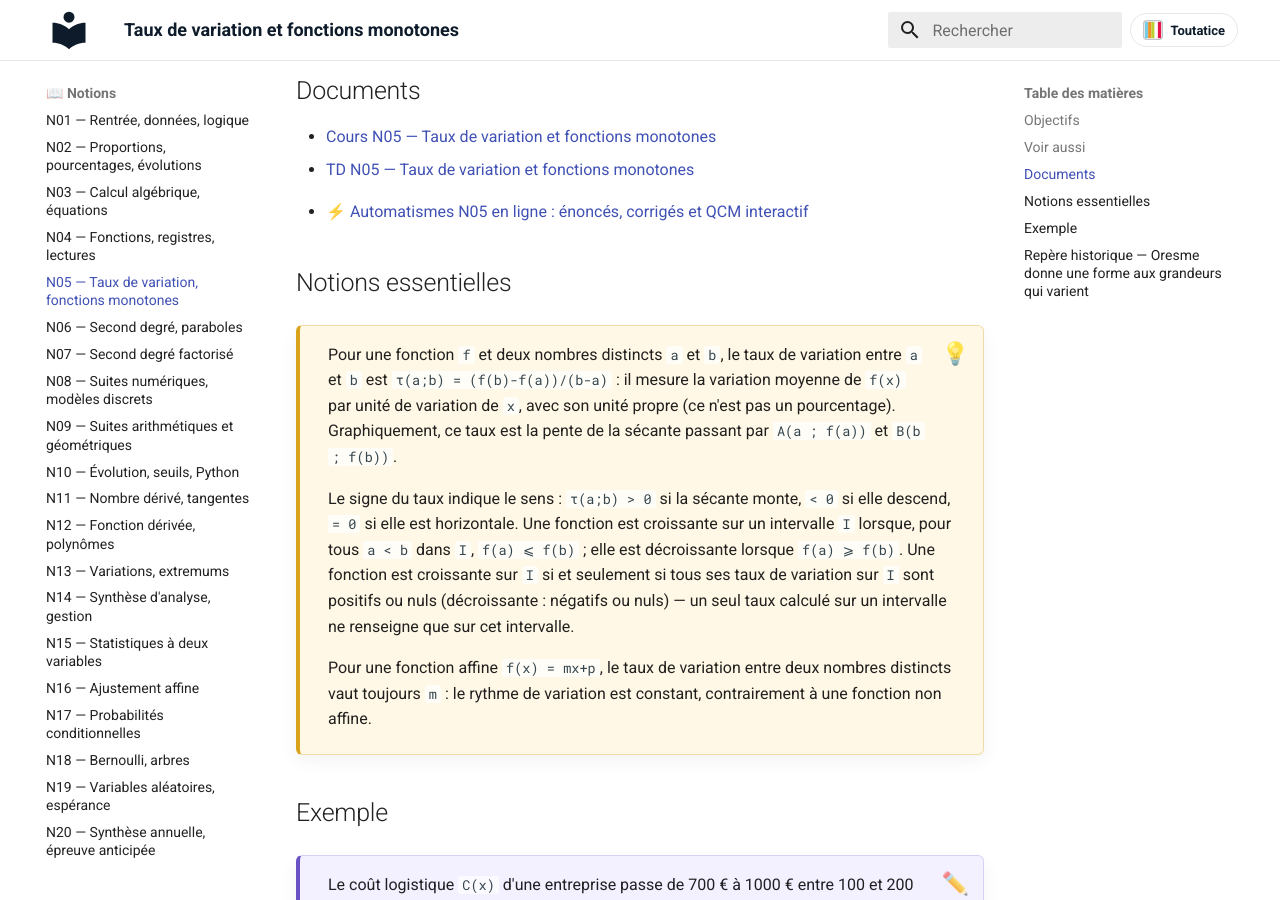
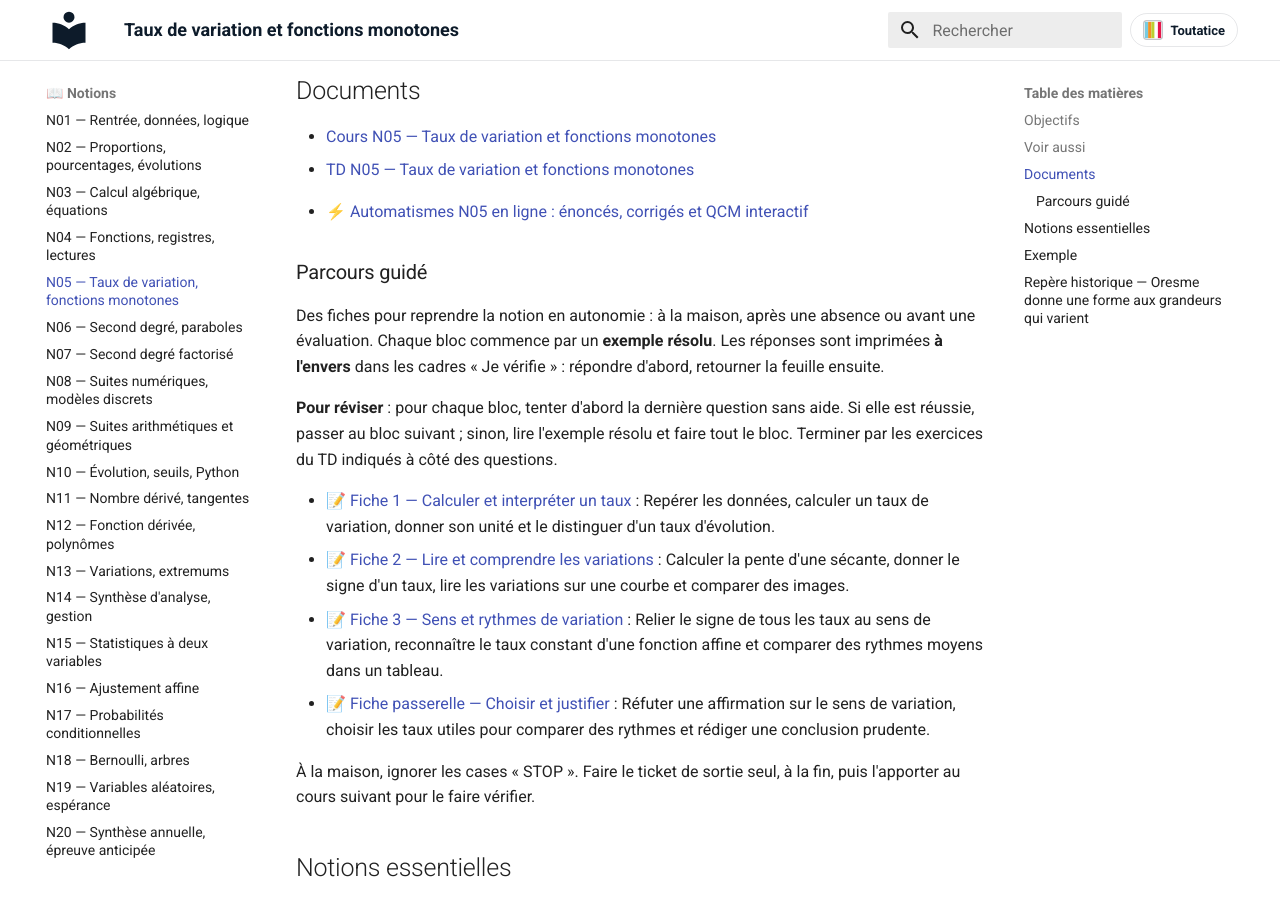
Before and after one commit to vnicolle56610/maths-1stmg, an MkDocs documentation site: the page built from docs/notions/N05-taux-variation-fonctions.md, in a window 1280 px wide and 900 px high, scrolled down 763 px. Built offline with MkDocs 1.6.1 and Material for MkDocs 9.7.7, drawn with Linux system fonts in a browser that asks for light colours.

Commit message:
Publication automatique : 6 fichier(s) copié(s), 1 page(s) mise(s) à jour
Fichiers copiés :
  - docs/cours/COURS_N05_TAUX_VARIATION_FONCTIONS_MONOTONES.pdf
  - docs/parcours-guide/PARCOURS_GUIDE_N05_FICHE_1.pdf
  - docs/parcours-guide/PARCOURS_GUIDE_N05_FICHE_2.pdf
  - docs/parcours-guide/PARCOURS_GUIDE_N05_FICHE_3.pdf
  - docs/parcours-guide/PARCOURS_GUIDE_N05_FICHE_4.pdf
  - docs/td/TD_N05_TAUX_VARIATION_FONCTIONS_MONOTONES.pdf

Pages mises à jour :
  - docs/notions/N05-taux-variation-fonctions.md

Autres fichiers :
  - publication_manifest.json

Généré par le protocole de publication (publier_ressources_site.py / publier_ressources_gui.py).

```diff
--- a/docs/notions/N05-taux-variation-fonctions.md
+++ b/docs/notions/N05-taux-variation-fonctions.md
@@ -38,6 +38,21 @@ Le taux de variation mesure une évolution moyenne entre deux valeurs. Les docum
 - ⚡ [Automatismes N05 en ligne : énoncés, corrigés et QCM interactif](../automatismes/automatismes-N05-taux-variation-fonctions.md)
 <!-- AUTOMATISMES-WEB:END -->
 
+<!-- PARCOURS-GUIDE:START -->
+### Parcours guidé
+
+Des fiches pour reprendre la notion en autonomie : à la maison, après une absence ou avant une évaluation. Chaque bloc commence par un **exemple résolu**. Les réponses sont imprimées **à l'envers** dans les cadres « Je vérifie » : répondre d'abord, retourner la feuille ensuite.
+
+**Pour réviser** : pour chaque bloc, tenter d'abord la dernière question sans aide. Si elle est réussie, passer au bloc suivant ; sinon, lire l'exemple résolu et faire tout le bloc. Terminer par les exercices du TD indiqués à côté des questions.
+
+- 📝 [Fiche 1 — Calculer et interpréter un taux](../parcours-guide/PARCOURS_GUIDE_N05_FICHE_1.pdf) : Repérer les données, calculer un taux de variation, donner son unité et le distinguer d'un taux d'évolution.
+- 📝 [Fiche 2 — Lire et comprendre les variations](../parcours-guide/PARCOURS_GUIDE_N05_FICHE_2.pdf) : Calculer la pente d'une sécante, donner le signe d'un taux, lire les variations sur une courbe et comparer des images.
+- 📝 [Fiche 3 — Sens et rythmes de variation](../parcours-guide/PARCOURS_GUIDE_N05_FICHE_3.pdf) : Relier le signe de tous les taux au sens de variation, reconnaître le taux constant d'une fonction affine et comparer des rythmes moyens dans un tableau.
+- 📝 [Fiche passerelle — Choisir et justifier](../parcours-guide/PARCOURS_GUIDE_N05_FICHE_4.pdf) : Réfuter une affirmation sur le sens de variation, choisir les taux utiles pour comparer des rythmes et rédiger une conclusion prudente.
+
+À la maison, ignorer les cases « STOP ». Faire le ticket de sortie seul, à la fin, puis l'apporter au cours suivant pour le faire vérifier.
+<!-- PARCOURS-GUIDE:END -->
+
 ## Notions essentielles
 
 !!! essentiel ""
--- a/publication_manifest.json
+++ b/publication_manifest.json
@@ -111,6 +111,12 @@
       ],
       "automatismes": [
         "AUTOMATISMES_N05_TAUX_VARIATION_FONCTIONS_MONOTONES.pdf"
+      ],
+      "parcours": [
+        "PARCOURS_GUIDE_N05_FICHE_1.pdf",
+        "PARCOURS_GUIDE_N05_FICHE_2.pdf",
+        "PARCOURS_GUIDE_N05_FICHE_3.pdf",
+        "PARCOURS_GUIDE_N05_FICHE_4.pdf"
       ]
     },
     "N06": {
```
Also changed, not shown: 6 other files.
